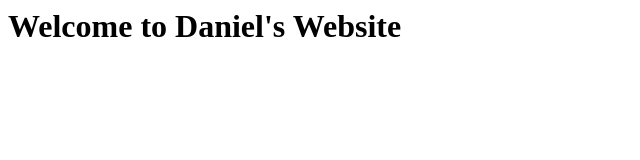
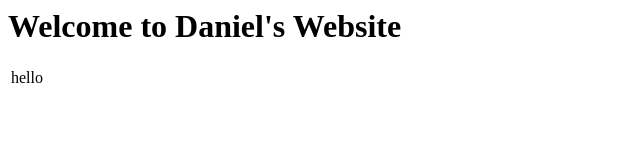
Before and after one commit to dtilney/dtilney.github.io, a plain HTML site: page index.html in a window 1280 px wide. Shown: the full height of the page, 0-640 px from the left. Drawn offline with Linux system fonts and the light colour scheme.

Commit message:
added table

```diff
--- a/index.html
+++ b/index.html
@@ -8,5 +8,8 @@
         <h1>
             Welcome to Daniel's Website
         </h1>
+        <table>
+            <tr><td>hello</td></tr>
+        </table>
     </body>
 </html>
```
